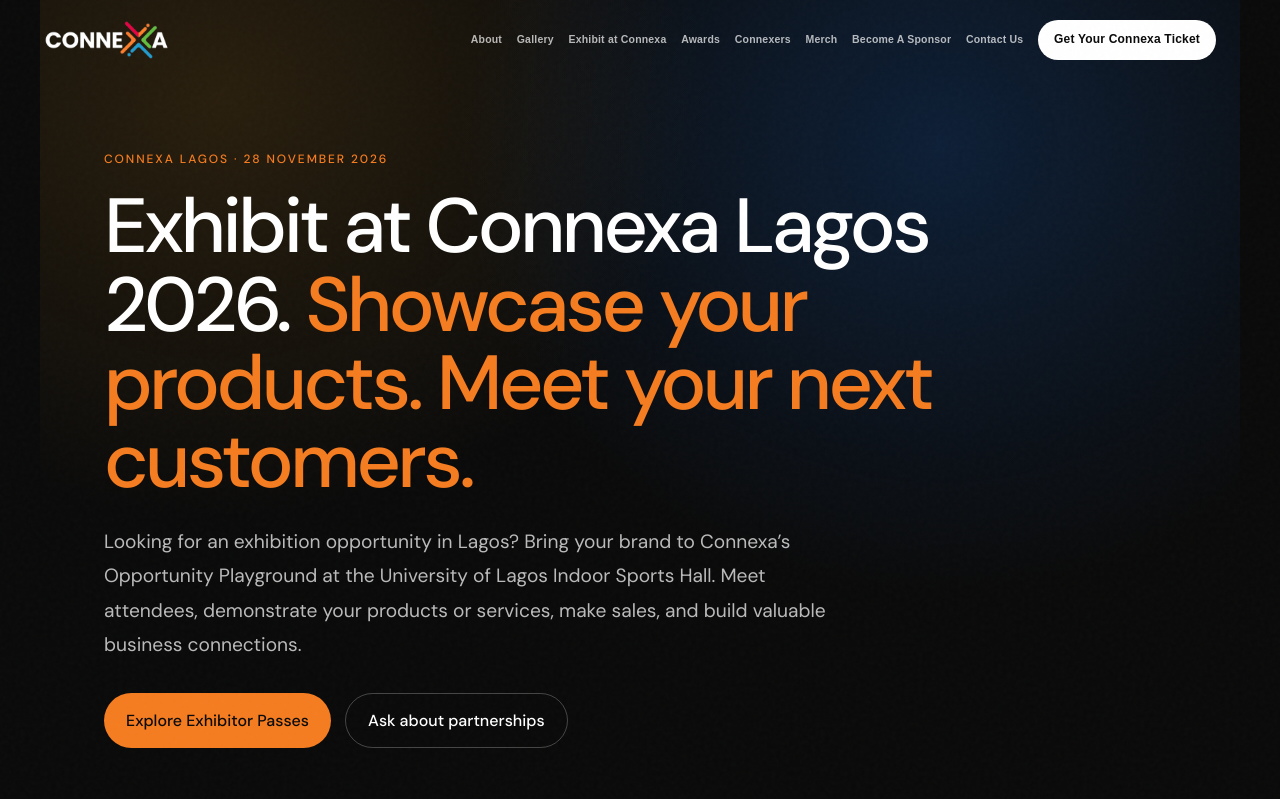
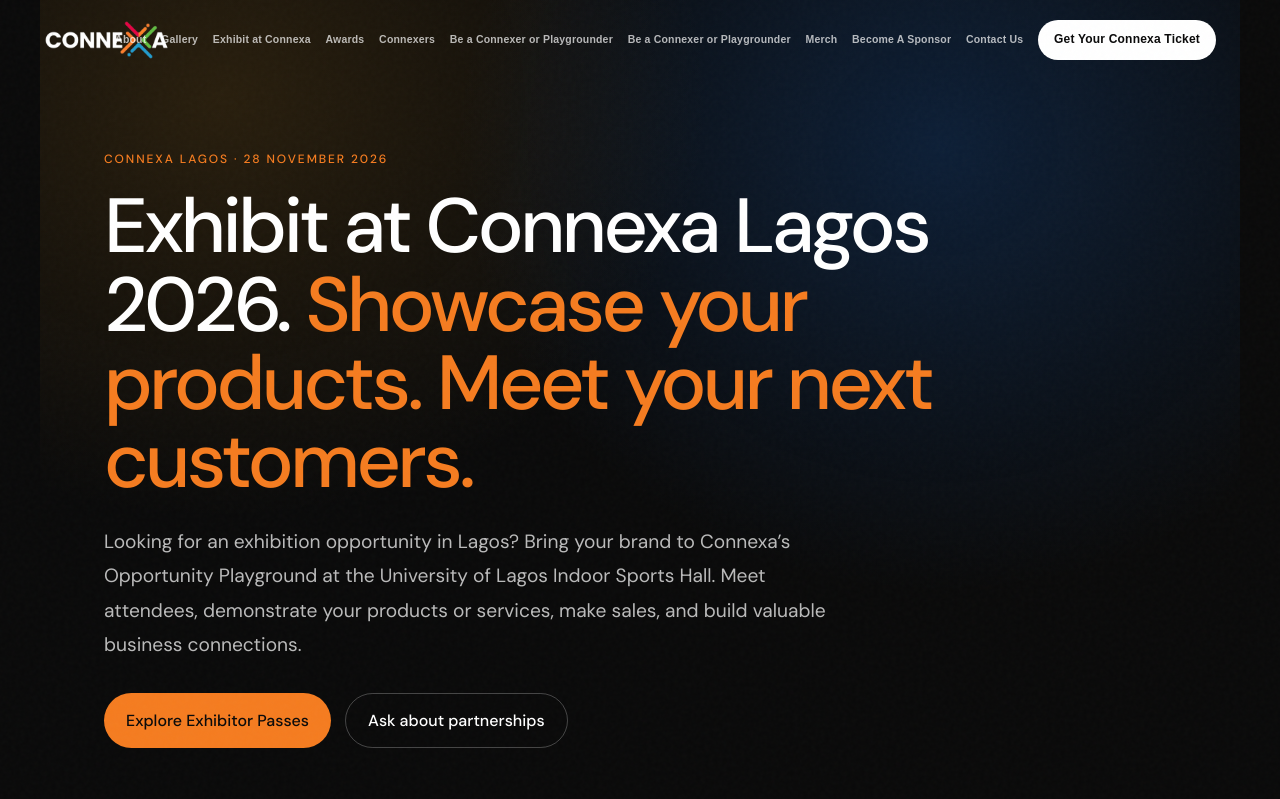
Before and after one commit to Zidepeoplenewaccount/connexa, a React (Vite) app: page /exhibitors in a window 1280 px wide. Shown: the top 799 px of the page. Built offline with nearby package versions, Linux system fonts and the light colour scheme.

Commit message:
Add Connexer and Playgrounder application link

```diff
--- a/src/components/Navbar.jsx
+++ b/src/components/Navbar.jsx
@@ -20,6 +20,8 @@ export default function Navbar() {
     //{ label: 'Tickets', href: '#tickets' },
     { label: 'Awards', href: '/#awards' },
     { label: 'Connexers', href: '/#connexers' },
+    { label: 'Be a Connexer or Playgrounder', href: 'https://forms.gle/s7wtJdWTa2bWQsZJ7' },
+    { label: 'Be a Connexer or Playgrounder', href: 'https://forms.gle/s7wtJdWTa2bWQsZJ7' },
     { label: 'Merch', href: '/#merch' },
     { label: 'Become A Sponsor', href: '/#partner-form' },
     { label: 'Contact Us', href: 'tel:+2348101422732' },
@@ -31,6 +33,7 @@ export default function Navbar() {
     { label: 'Exhibit at Connexa', href: '/exhibitors' },
     { label: 'Awards', href: '/#awards' },
     { label: 'Connexers', href: '/#connexers' },
+    { label: 'Be a Connexer or Playgrounder', href: 'https://forms.gle/s7wtJdWTa2bWQsZJ7' },
     { label: 'Merch', href: '/#merch' },
     { label: 'Become A Sponsor', href: '/#partner-form' },
     { label: 'Contact Us', href: 'tel:+2348101422732' },
```
